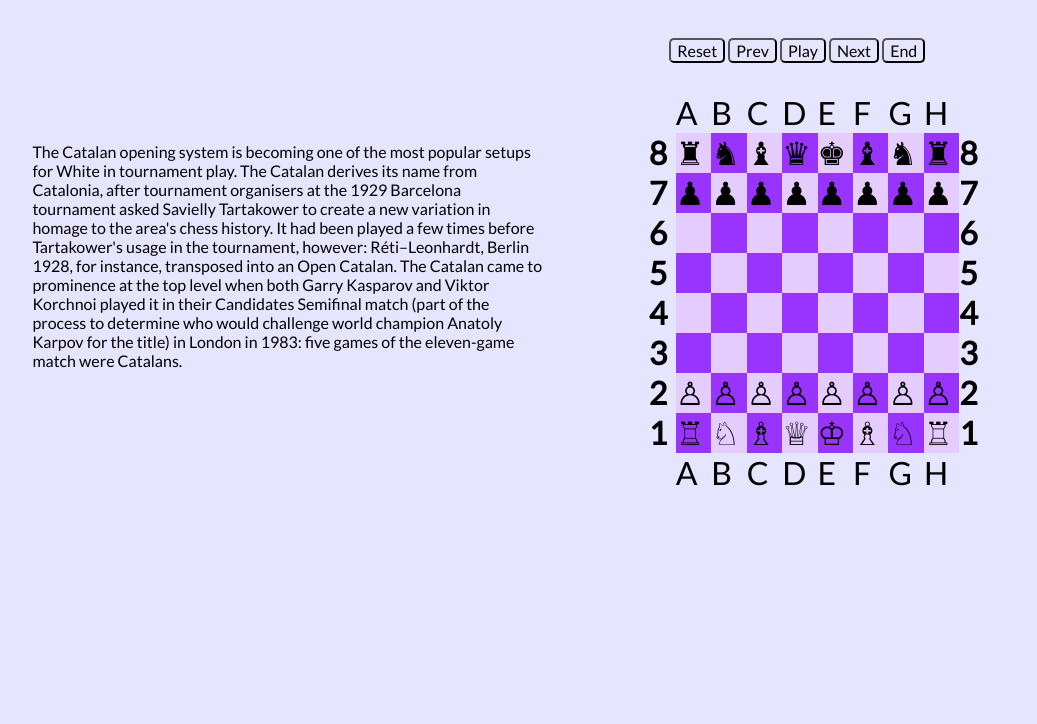
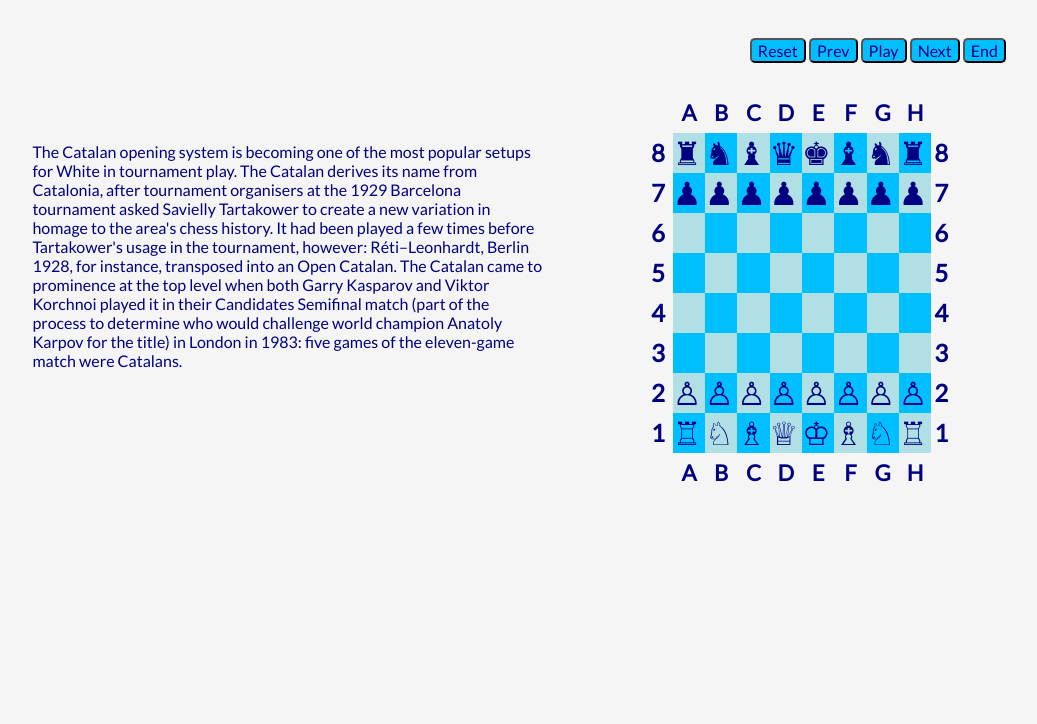
Before and after one commit to rosalsm/TIY-Chessboard, a website: page Chessboard/index.html in a window 1280 px wide. Shown: the part 76-800 px from the top of the page, without its empty margins (70-1107 px from the left). Drawn offline with nearby package versions, Linux system fonts and the light colour scheme; files that its build step writes are made by us from their sources.

Commit message:
changing color

```diff
--- a/Chessboard/scss/main.scss
+++ b/Chessboard/scss/main.scss
@@ -1,7 +1,14 @@
+$lightblue: #B0E0E6;
+$darkblue: #00BFFF;
+$background: #F5F5F5;
+$text: #000080;
+
+
 body{
   width: 100%;
-  background-color: #e5e5ff;
+  background-color: $background;
   font-family: Lato;
+  color: $text;
 }
 
 #container{
@@ -45,10 +52,22 @@ table {
   //margin-right: 25%;
 }
 
+.first-last-row{
+  text-align: center;
+  font-size: 11px;
+  font-weight: bolder;
+}
+.first-last-col{
+  font-size: 1.5em;
+  font-weight: bolder;
+  padding-left: 3px;
+}
+
 td{
   width: 10.5%;
   height: 40px;
   font-size: 2em;
+  //font-weight: 400;
   //@extend .clearfix;
   position: relative;
 }
@@ -57,13 +76,13 @@ td{
 //}
 
 td.col-w {
-  background-color: #e5ccff;
+  background-color: $lightblue;
   //align-content: center;
 }
 
 
 td.col-b {
-  background-color: #9933ff;
+  background-color: $darkblue;
 }
 
 th{
@@ -71,10 +90,10 @@ th{
 }
 
 .button-row{
-  margin-left: 15%;
+  margin-left: 29%;
   margin-bottom: 30px;
   button{
-    background-color: #e5e5ff;
+    background-color: $darkblue;
     border-radius: 5px;
   }
   //align-items: center;
```
Also changed, not shown: Chessboard/css/main.css.
